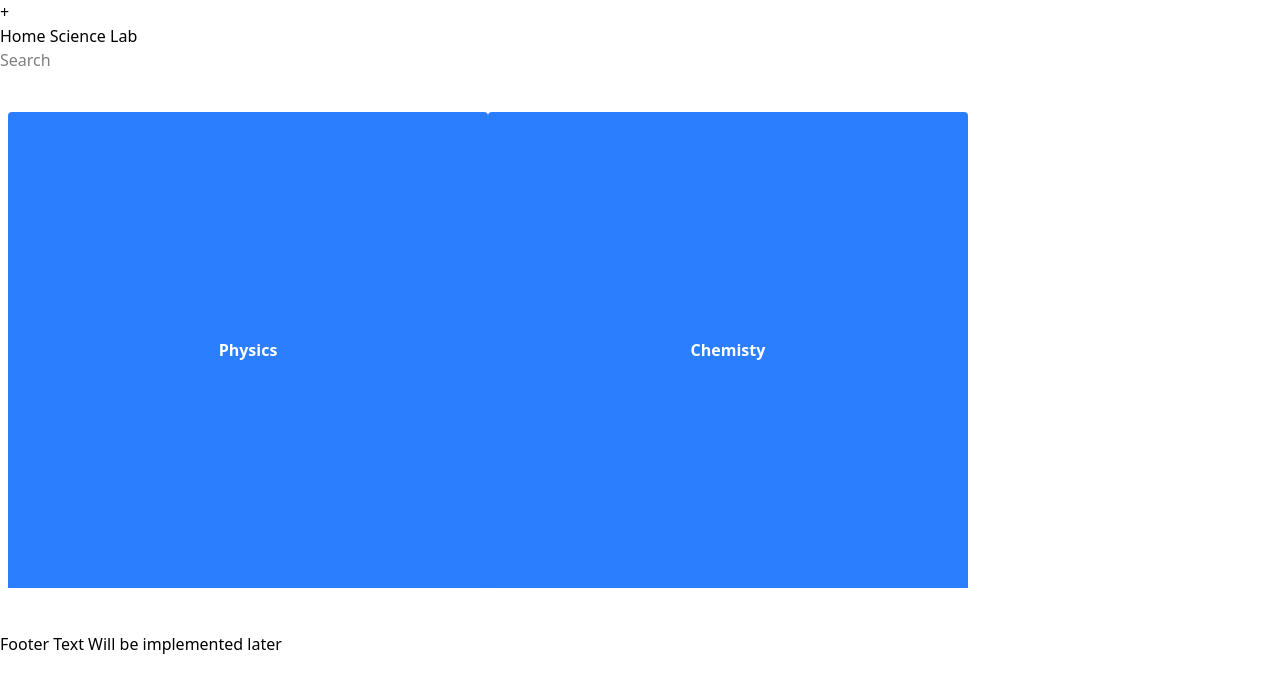
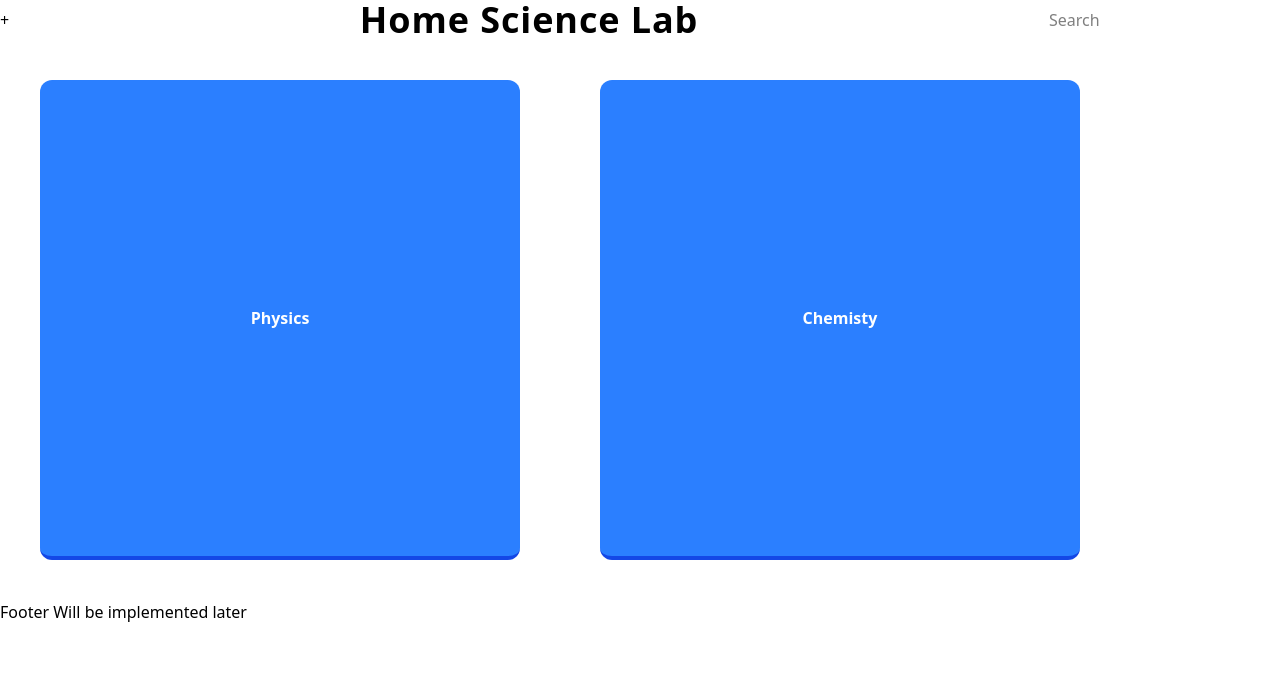
Before and after one commit to Praful-B/home-lab, a React (Vite) app in the folder home-lab/: page / in a window 1280 px wide. Shown: the top 688 px of the page. Built offline with nearby package versions, Linux system fonts and the light colour scheme.

Commit message:
added basic routing using react-routing-dom

```diff
--- a/home-lab/package.json
+++ b/home-lab/package.json
@@ -13,6 +13,7 @@
     "@tailwindcss/vite": "^4.1.18",
     "react": "^19.2.0",
     "react-dom": "^19.2.0",
+    "react-router-dom": "^7.12.0",
     "tailwindcss": "^4.1.18"
   },
   "devDependencies": {
--- a/home-lab/src/App.tsx
+++ b/home-lab/src/App.tsx
@@ -1,7 +1,17 @@
+import { Routes, Route } from "react-router-dom";
+
 import Home from "./pages/Home";
+import PhysicsHome from "./pages/PhysicsHome";
+import ChemistryHome from "./pages/ChemistryHome";
 
 function App() {
-  return <Home></Home>;
+  return (
+    <Routes>
+      <Route path="/" element={<Home />} />
+      <Route path="/physicsHome" element={<PhysicsHome />} />
+      <Route path="/chemistryHome" element={<ChemistryHome />} />
+    </Routes>
+  );
 }
 
 export default App;
--- a/home-lab/src/components/DefaultExpeimentButton.tsx
+++ b/home-lab/src/components/DefaultExpeimentButton.tsx
@@ -1,23 +1,28 @@
+import { useNavigate } from "react-router-dom";
 import type ButtonProps from "../types/ButtonProps";
 
 export default function DefaultExperimentButton(props: ButtonProps) {
   // const b_width: number = props.b_height;
   // const b_height: number = props.b_height;
 
+  const navigate = useNavigate();
+
   const sizeClasses: Record<string, string> = {
     rectangle: "w-240 h-10",
     b_square: "h-120 w-120",
   };
+
   return (
-    <>
+    <div className="p-10 ">
       <button
         type="button"
-        className={`bg-blue-500 hover:bg-blue-400 text-white font-bold p-10s
+        onClick={() => {navigate(props.to)}}
+        className={`bg-blue-500 hover:bg-blue-400 text-white font-bold p-10
           ${sizeClasses[props.b_type]}
-          border-b-4 boder-blue-700 hover:boder-blue-500 rounded`}
+          border-b-4 border-blue-700 hover:border-blue-500 rounded-xl `}
       >
         {props.text}
       </button>
-    </>
+    </div>
   );
 }
--- a/home-lab/src/components/NavBar.tsx
+++ b/home-lab/src/components/NavBar.tsx
@@ -15,10 +15,12 @@ export default function NavBar(props: NavBarProps) {
 
   return (
     <>
-      <nav>
+      <nav className="flex items-center justify-between gap-4">
         <HamburgerButton></HamburgerButton>
         <div>
-          <h1>{currentPageTitle[currentPage]}</h1>
+          <h1 className="text-4xl font-semibold tracking-wide text-center">
+            {currentPageTitle[currentPage]}
+          </h1>
         </div>
         <div>
           <input type="text" placeholder="Search"></input>
--- a/home-lab/src/main.tsx
+++ b/home-lab/src/main.tsx
@@ -2,9 +2,12 @@ import { StrictMode } from "react";
 import { createRoot } from "react-dom/client";
 import "./index.css";
 import App from "./App.tsx";
+import { BrowserRouter } from "react-router-dom";
 
 createRoot(document.getElementById("root")!).render(
   <StrictMode>
-    <App />
+    <BrowserRouter>
+      <App />
+    </BrowserRouter>
   </StrictMode>
 );
--- a/home-lab/src/pages/Home.tsx
+++ b/home-lab/src/pages/Home.tsx
@@ -5,19 +5,21 @@ function Home() {
   return (
     <>
       <NavBar currentPage="Home"></NavBar>
-      <div className="py-10 px-2">
+      <div className="flex items-center justify-start">
         <DefaultExperimentButton
           text="Physics"
+          to="/physicsHome"
           b_type="b_square"
         ></DefaultExperimentButton>
         <DefaultExperimentButton
           text="Chemisty"
+          to="/chemistryHome"
           b_type="b_square"
         ></DefaultExperimentButton>
       </div>
 
       <footer>
-        <h1>Footer Text Will be implemented later</h1>
+        <h1>Footer Will be implemented later</h1>
       </footer>
     </>
   );
--- a/home-lab/src/types/ButtonProps.tsx
+++ b/home-lab/src/types/ButtonProps.tsx
@@ -1,4 +1,5 @@
 export default interface ButtonProps {
   text: string;
   b_type: string; //
+  to: string;
 }
```
Also changed, not shown: 1 other file (tests, documents, lock files or other folders).
